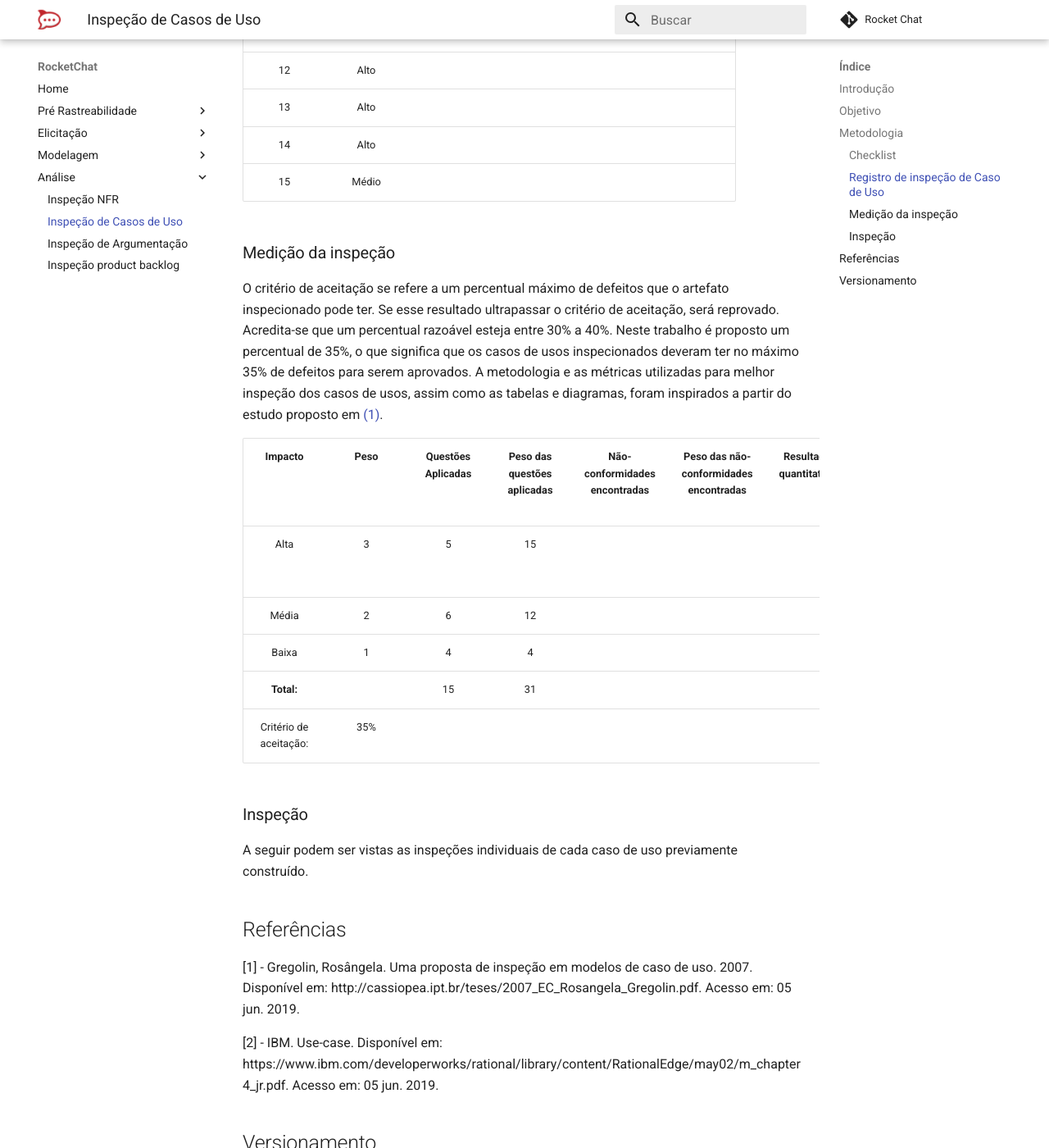
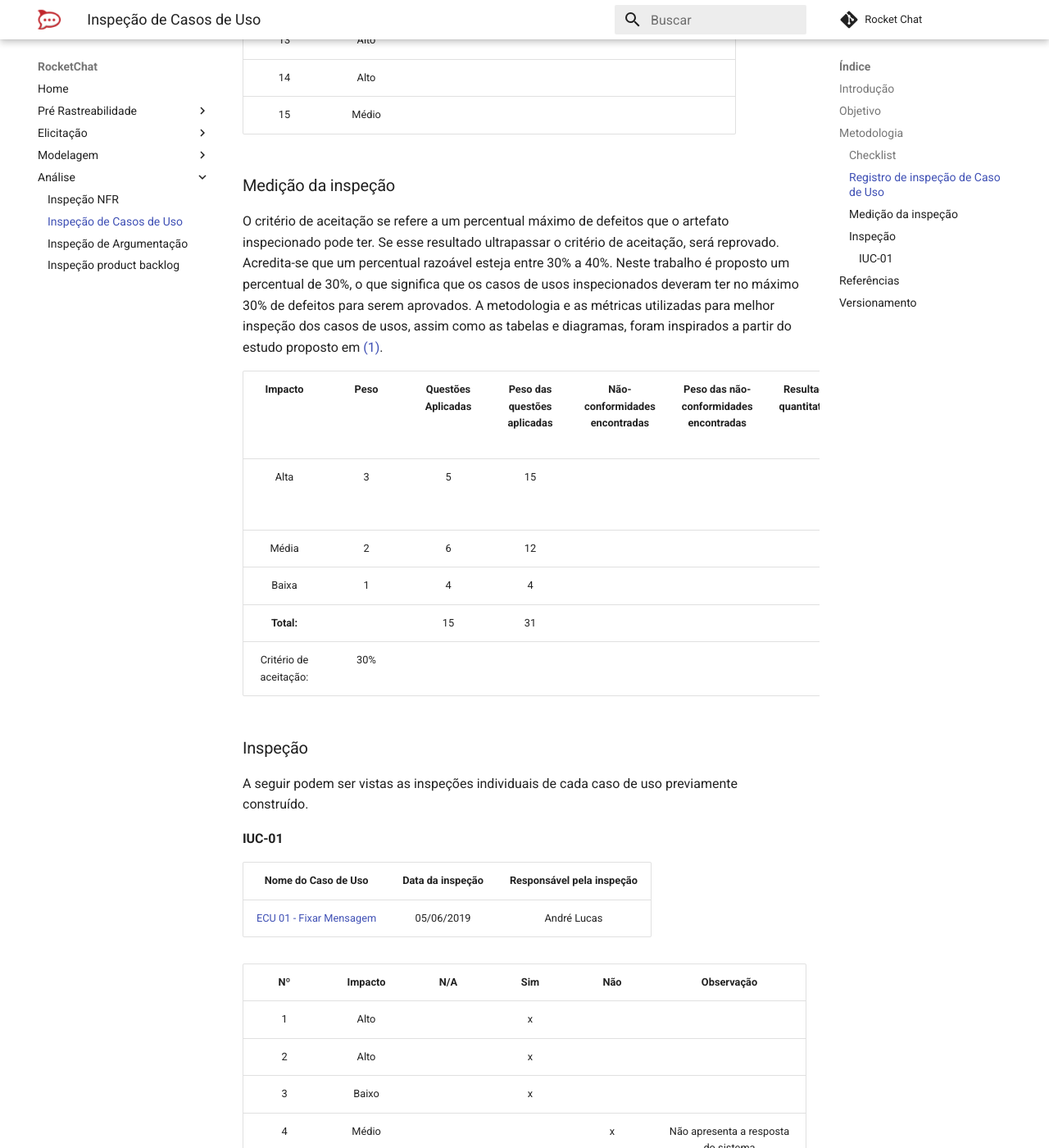
Before and after one commit to MarcosNBJ/2019.1-RocketChat, an MkDocs documentation site: the page built from docs/Análise/UC.md, in a window 1280 px wide and 1400 px high, scrolled down 2662 px. Shown: the whole window at 82% size. Built offline with MkDocs 1.6.1 and Material for MkDocs 9.7.7, drawn with Linux system fonts in a browser that asks for light colours; comment, search, counter and statistics services are not loaded; some of the changed text lies outside the part shown.

Commit message:
Add IUC01

```diff
--- a/docs/Análise/UC.md
+++ b/docs/Análise/UC.md
@@ -63,7 +63,7 @@
 
 ### Medição da inspeção
 
-O critério de aceitação se refere a um percentual máximo de defeitos que o artefato inspecionado pode ter. Se esse resultado ultrapassar o critério de aceitação, será reprovado. Acredita-se que um percentual razoável esteja entre 30% a 40%. Neste trabalho é proposto um percentual de 35%, o que significa que os casos de usos inspecionados deveram ter no máximo 35% de defeitos para serem aprovados.
+O critério de aceitação se refere a um percentual máximo de defeitos que o artefato inspecionado pode ter. Se esse resultado ultrapassar o critério de aceitação, será reprovado. Acredita-se que um percentual razoável esteja entre 30% a 40%. Neste trabalho é proposto um percentual de 30%, o que significa que os casos de usos inspecionados deveram ter no máximo 30% de defeitos para serem aprovados.
 A metodologia e as métricas utilizadas para melhor inspeção dos casos de usos, assim como as tabelas e diagramas, foram inspirados a partir do estudo proposto em [(1)](#referencias).
 
 |Impacto|Peso|Questões Aplicadas|Peso das questões aplicadas|Não-conformidades encontradas|Peso das não-conformidades encontradas| Resultado quantitativo|Descrição do resultado quantitavivo|
@@ -72,13 +72,43 @@
 |Média|2|6|12|||
 |Baixa|1|4|4|||
 |**Total:**||15|31|||
-|Critério de aceitação:|35%|
+|Critério de aceitação:|30%|
 
 ### Inspeção
 
 A seguir podem ser vistas as inspeções individuais de cada caso de uso previamente construído.
 
+#### IUC-01
 
+|Nome do Caso de Uso|Data da inspeção|Responsável pela inspeção|
+|:--:|:--:|:--:|
+|[ECU 01 - Fixar Mensagem](../Modelagem/especificacao.md#ec20)|05/06/2019|André Lucas|
+
+|Nº|Impacto|N/A|Sim|Não|Observação|
+|:--:|:--:|:--:|:--:|:--:|:--:|
+| 1  | Alto ||x|||
+| 2  | Alto ||x|||
+| 3  | Baixo ||x|||
+| 4  | Médio |||x|Não apresenta a resposta do sistema|
+| 5  | Baixo ||x|||
+| 6  | Baixo ||x|||
+| 7  | Médio ||x|||
+| 8  | Médio ||x|||
+| 9  | Baixo |||x|São utilizadas expressões que especifica a interface|
+| 10 | Médio ||x|||
+| 11 | Médio ||x|||
+| 12 | Alto ||x|||
+| 13 | Alto |||x|Não há fluxo alternativo|
+| 14 | Alto ||x|||
+| 15 | Médio ||x||||
+
+|Impacto|Peso|Questões Aplicadas|Peso das questões aplicadas|Não-conformidades encontradas|Peso das não-conformidades encontradas| Resultado quantitativo|Descrição do resultado quantitavivo|
+|:--:|:--:|:--:|:--:|:--:|:--:|:--:|:--:|
+|Alta|3|5|15|1|3|19.35%|Aprovado|
+|Média|2|6|12|1|2|
+|Baixa|1|4|4|1|1|
+|**Total:**||15|31|3|6|
+|Critério de aceitação:|30%|
 
 ## Referências
 
```
Also changed, not shown: other parts of docs/Análise/UC.md (+3 -3 lines).
